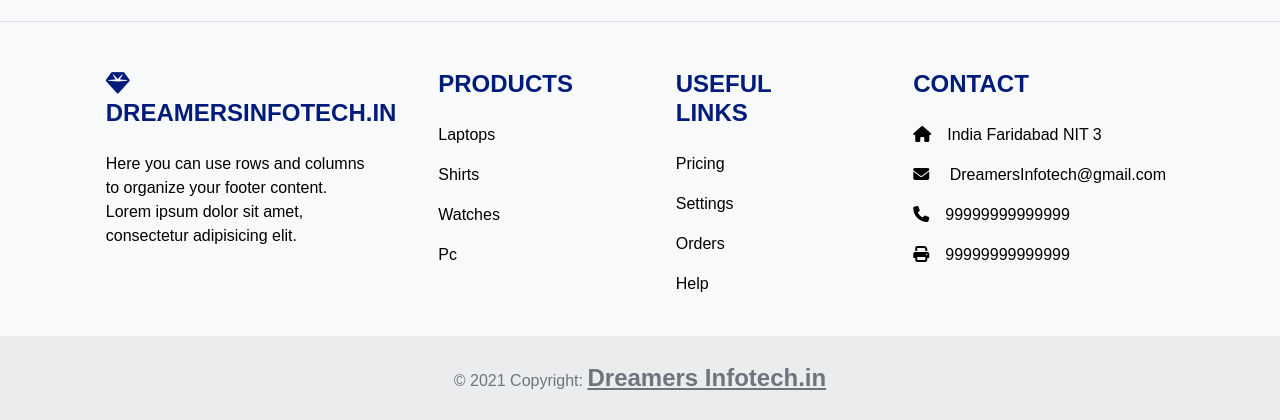
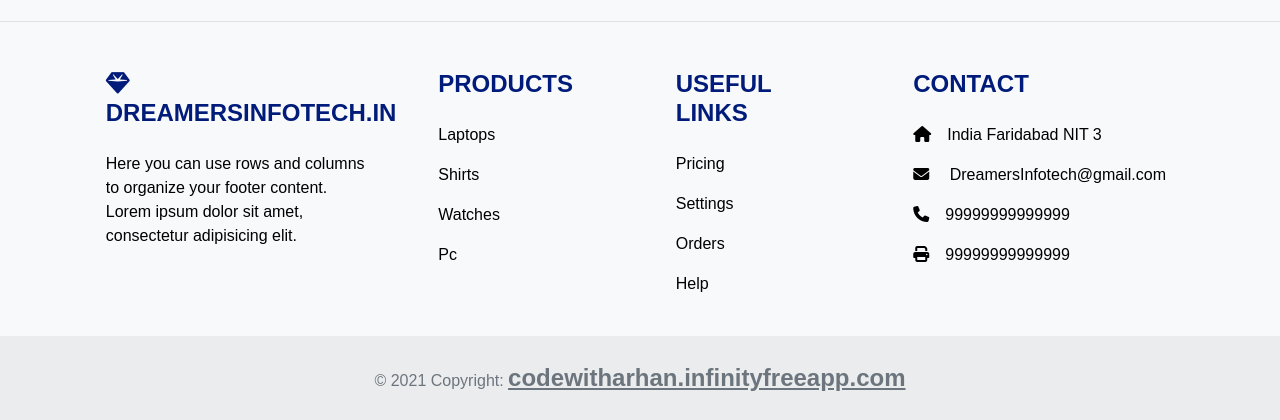
Before and after one commit to ArhanAnsari/Arhan-Laptop.in, a plain HTML site: page home.html in a window 1280 px wide. Shown: the part 2392-2812 px from the top of the page. Drawn offline with nearby package versions, Linux system fonts and the light colour scheme.

Commit message:
Update home.html

```diff
--- a/home.html
+++ b/home.html
@@ -256,7 +256,7 @@
     <!-- Copyright -->
     <div class="text-center p-4" style="background-color: rgba(0, 0, 0, 0.05);">
       © 2021 Copyright:
-      <a class="text-reset fw-bold heading-footer" href="https://mdbootstrap.com/">Dreamers Infotech.in</a>
+      <a class="text-reset fw-bold heading-footer" href="https://mdbootstrap.com/">codewitharhan.infinityfreeapp.com</a>
     </div>
     <!-- Copyright -->
   </footer>
```
